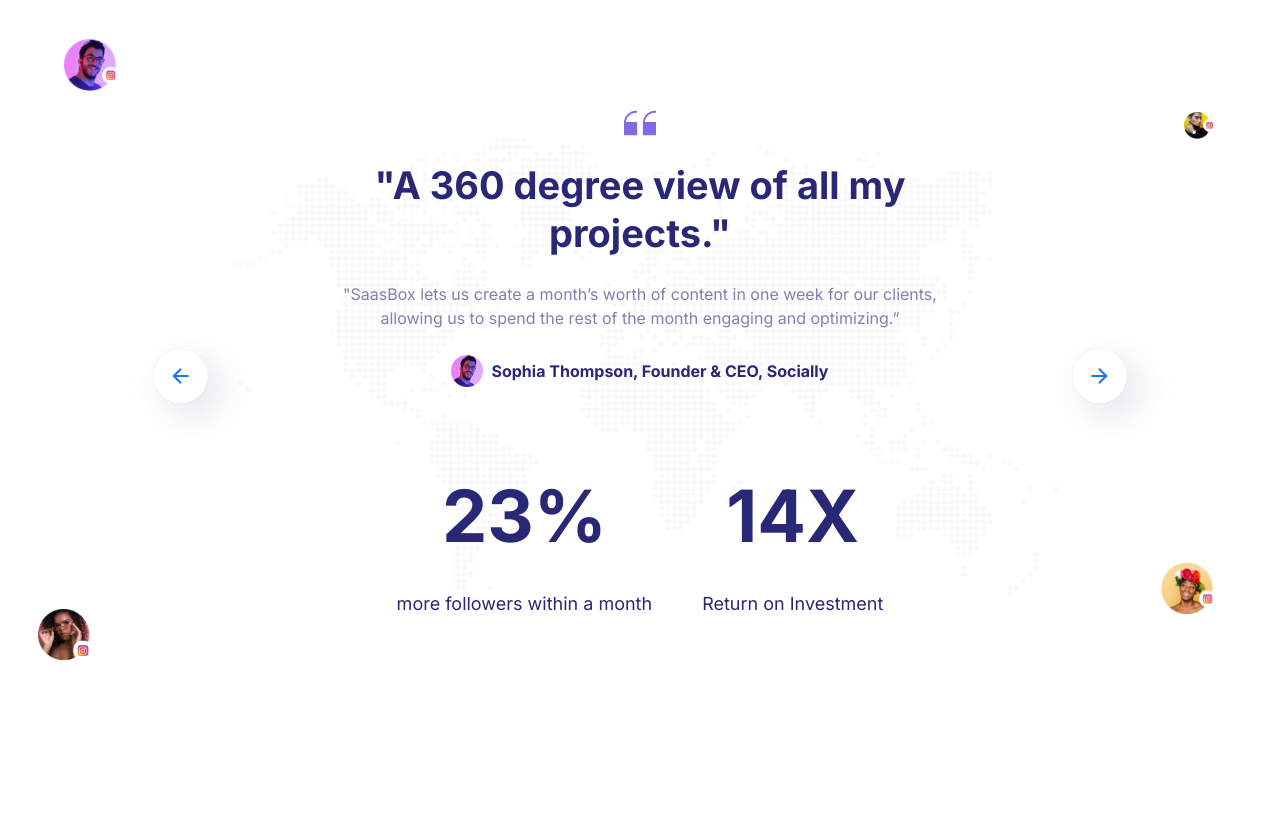
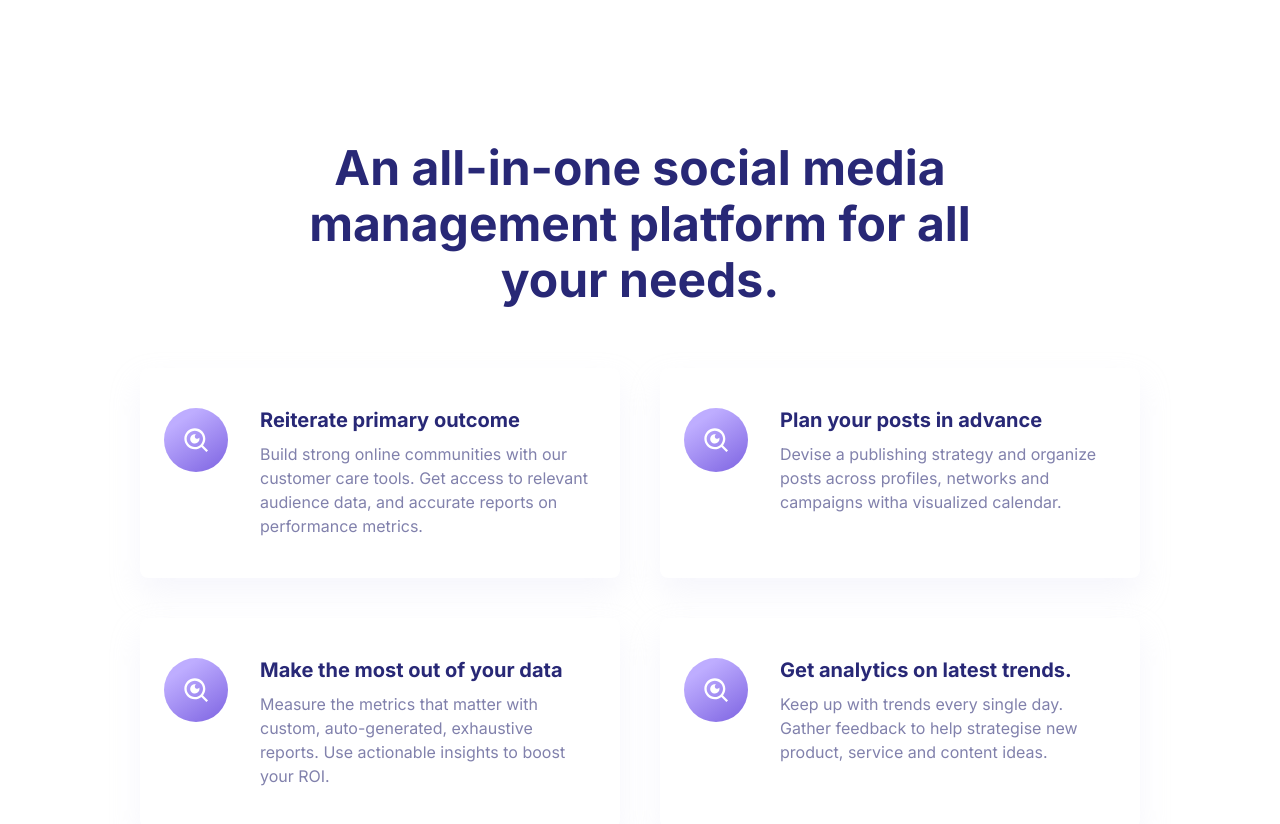
Before and after one commit to RaulAcostaDeveloper/my-web-design-1-template, a Next.js app: page / in a window 1280 px wide. Shown: the top 824 px of the page. Built offline with nearby package versions, Linux system fonts and the light colour scheme.

Commit message:
BenefitsSection JSON

```diff
--- a/src/app/page.tsx
+++ b/src/app/page.tsx
@@ -58,8 +58,8 @@ export default function Home() {
       {/* <FixProblemSection/> */}
       {/* <FixProblemInnerSection1/> */}
       {/* <FixProblemInnerSection2/> */}
-      <TestimonialSection/>
-      {/* <BenefitsSection/> */}
+      {/* <TestimonialSection/> */}
+      <BenefitsSection/>
       {/* <ContactSection/> */}
       {/* <Footer/> */}
     </>
--- a/src/styledComponents/benefitsSection/BenefitsSection.tsx
+++ b/src/styledComponents/benefitsSection/BenefitsSection.tsx
@@ -1,56 +1,50 @@
 import Image from "next/image"
 
+const contentOfBenefitsSection = {
+    title: 'An all-in-one social media management platform for all your needs.',
+    cards: [
+        {
+            title: 'Reiterate primary outcome',
+            info: 'Build strong online communities with our customer care tools. Get access to relevant audience data, and accurate reports on performance metrics.',
+            cardImgSrc: '/img/benefits-img.svg'
+        },
+        {
+            title: 'Plan your posts in advance',
+            info: 'Devise a publishing strategy and organize posts across profiles, networks and campaigns witha visualized calendar.',
+            cardImgSrc: '/img/benefits-img.svg'
+        },
+        {
+            title: 'Make the most out of your data',
+            info: 'Measure the metrics that matter with custom, auto-generated, exhaustive reports. Use actionable insights to boost your ROI.',
+            cardImgSrc: '/img/benefits-img.svg'
+        },
+        {
+            title: 'Get analytics on latest trends.',
+            info: 'Keep up with trends every single day. Gather feedback to help strategise new product, service and content ideas.',
+            cardImgSrc: '/img/benefits-img.svg'
+        }
+    ]
+}
 
 export const BenefitsSection = () => {
     return (
         <section className="benefits-section">
             <div className="container">
-                <h2 data-aos="fade-up">An all-in-one social media management platform for all your needs.</h2>
+                <h2 data-aos="fade-up">{contentOfBenefitsSection.title}</h2>
                 <div className="benefits-wrapper" data-aos="fade-up">
+                    {contentOfBenefitsSection.cards.map(el => (
                         <article className="benefits-card">
                             <div className="benefits-img img-cd">
                                 <figure>
-                                <Image src="/img/benefits-img.svg" alt="" width={70} height={70} />
+                                    <Image src={el.cardImgSrc} alt="" width={70} height={70} />
                                 </figure>
                             </div>
                             <div className="benefits-txt">
-                            <h3>Reiterate primary outcome</h3>
-                            <p>Build strong online communities with our customer care tools. Get access to relevant audience data, and accurate reports on performance metrics.</p>
+                                <h3>{el.title}</h3>
+                                <p>{el.info}</p>
                             </div>
                         </article>
-                    <article className="benefits-card">
-                        <div className="benefits-img img-cd">
-                            <figure>
-                                <Image src="/img/benefits-img.svg" alt="" width={70} height={70} />
-                            </figure>
-                        </div>
-                        <div className="benefits-txt">
-                            <h3>Plan your posts in advance</h3>
-                            <p>Devise a publishing strategy and organize posts across profiles, networks and campaigns witha visualized calendar.</p>
-                        </div>
-                    </article>
-                    <article className="benefits-card">
-                        <div className="benefits-img img-cd">
-                            <figure>
-                                <Image src="/img/benefits-img.svg" alt="" width={70} height={70} />
-                            </figure>
-                        </div>
-                        <div className="benefits-txt">
-                            <h3>Make the most out of your data</h3>
-                            <p>Measure the metrics that matter with custom, auto-generated, exhaustive reports. Use actionable insights to boost your ROI.</p>
-                        </div>
-                    </article>
-                    <article className="benefits-card">
-                        <div className="benefits-img img-cd">
-                            <figure>
-                                <Image src="/img/benefits-img.svg" alt="" width={70} height={70} />
-                            </figure>
-                        </div>
-                        <div className="benefits-txt">
-                            <h3>Get analytics on latest trends.</h3>
-                            <p>Keep up with trends every single day. Gather feedback to help strategise new product, service and content ideas.</p>
-                        </div>
-                    </article>
+                    ))}
                 </div>
             </div>
             <div className="bg-gradient img-cd benefits-g1">
```
Lines whose indentation alone changed are shown as unchanged.
